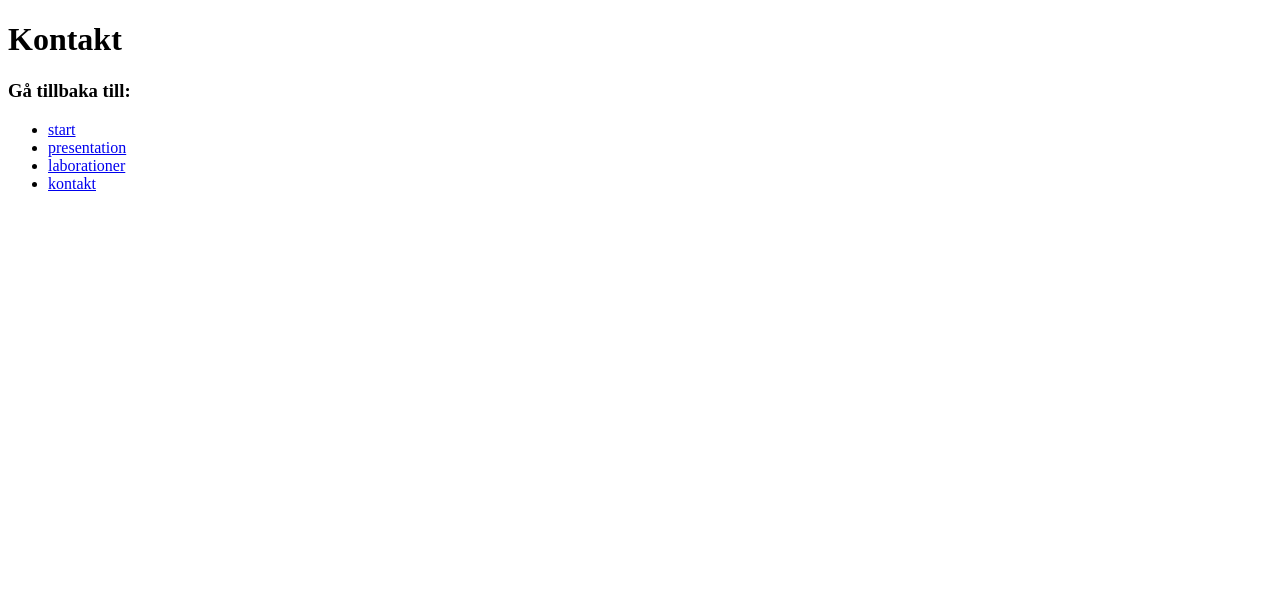
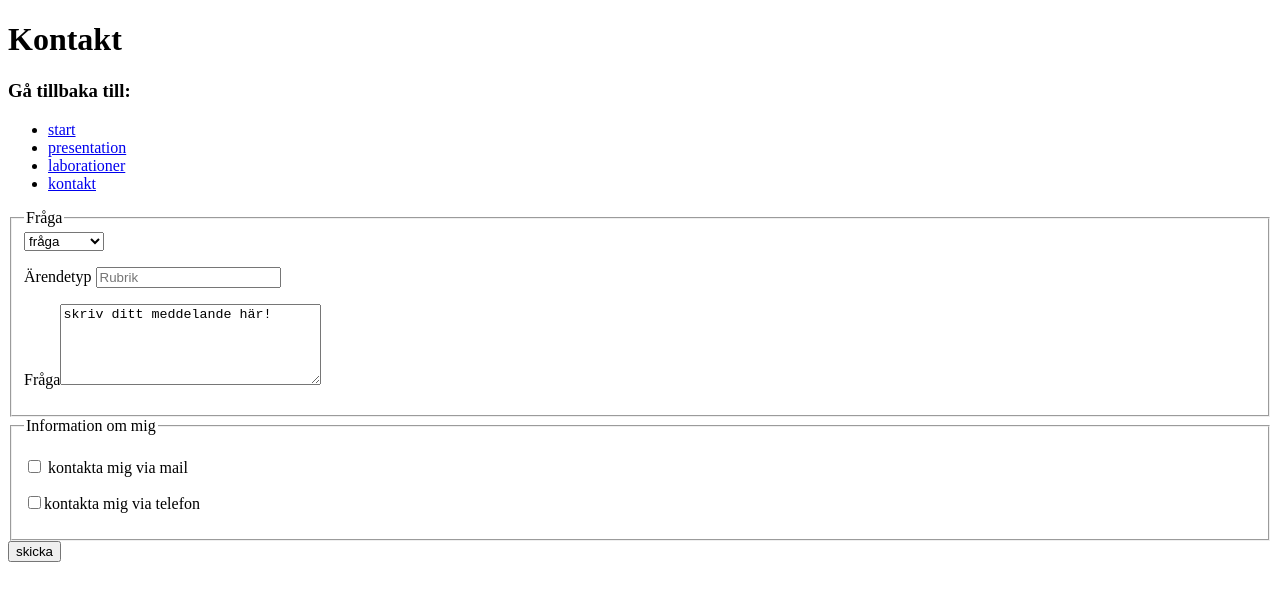
Before and after one commit to et222fj/ID450_et22fj, a plain HTML site: page pages/kontakt.html in a window 1280 px wide. Drawn offline with Linux system fonts and the light colour scheme.

Commit message:
klar med labration 1

```diff
--- a/pages/kontakt.html
+++ b/pages/kontakt.html
@@ -18,3 +18,33 @@
             <li><a href="kontakt.html">kontakt</a></li>
 
         </ul>
+
+
+        <form method="post">
+        <fieldset>
+
+        <legend> Fråga </legend>
+            <select name="meddelande">
+                <option value="fråga" >fråga</option>
+                <option value="önskemål" >önskemål</option>
+                <option value="annat" >annat</option>
+              </select>
+
+            <!-- vanlig textruta för rubrik börjar här -->
+             <p>Ärendetyp <input type="text" name="ärende" placeholder="Rubrik" size="20"/></p>
+
+            <!-- skriva sin text här -->
+            <p> Fråga<textarea name="texten" rows="5" cols=30>skriv ditt meddelande här!</textarea></p>
+
+        </fieldset>
+
+        <fieldset>
+         <!--  val av kontaktsätt,-->
+        <legend> Information om mig</legend>
+            <p><input type="checkbox" name="kontaktval" value="kontakta mig via mail" /> kontakta mig via mail</p>
+            <p><input type="checkbox" name="kontaktval"  value="kontakta mig via telefon"/>kontakta mig via telefon   </p>
+
+         </fieldset>
+            <input type="submit" name="knapp" value="skicka"/>
+
+        </form>
```
Also changed, not shown: pages/laborationer.html (+20 -16 lines), pics/elpidalogo.png.
